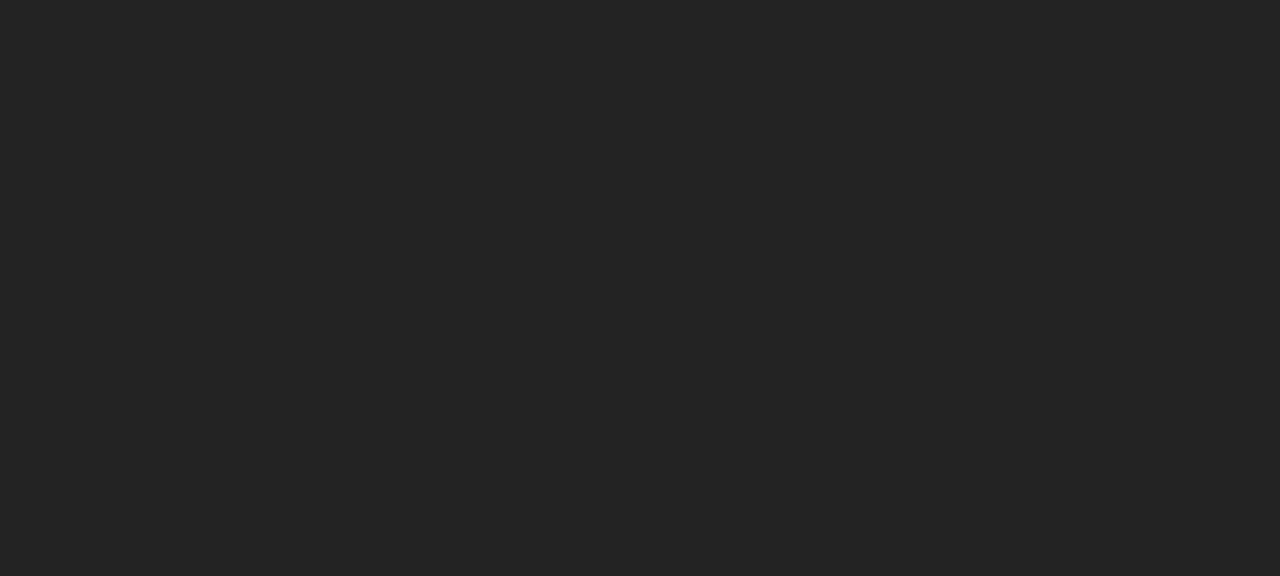
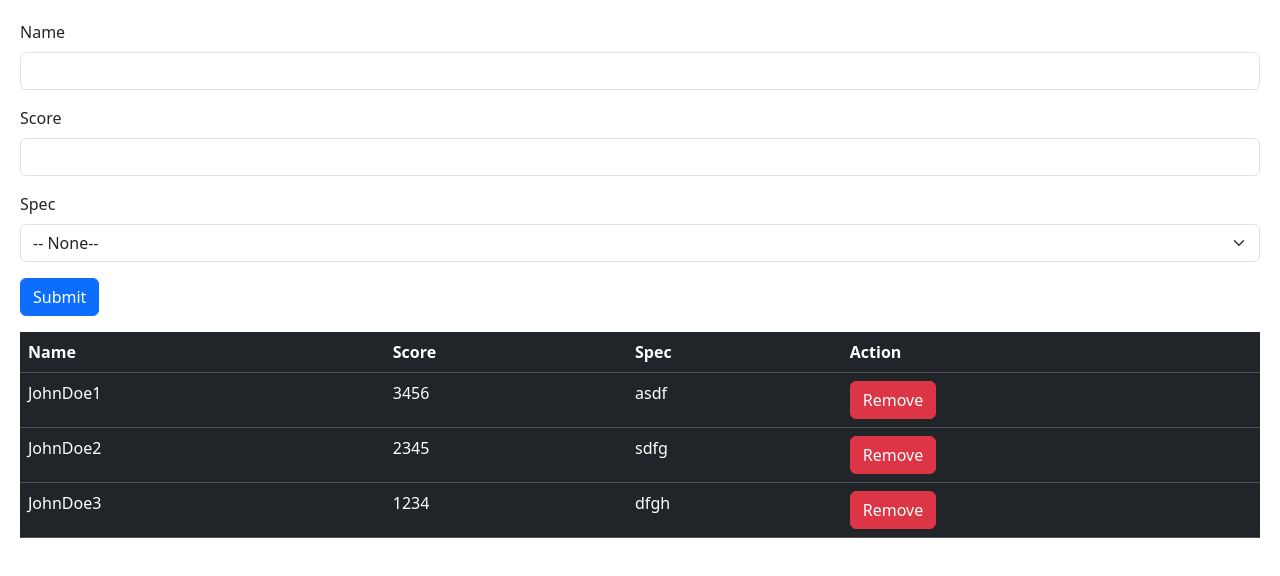
Before and after one commit to Nigeltve/ExpenseTracker, a React (Vite) app: page / in a window 1280 px wide. Shown: the top 576 px of the page. Built offline with nearby package versions, Linux system fonts and the light colour scheme.

Commit message:
Added Table and can remove from table

```diff
--- a/src/App.tsx
+++ b/src/App.tsx
@@ -1,5 +1,28 @@
+import { useState } from "react";
+import { Person } from "./SharedInterfaces/SharedInterfaces";
+import Form from "./Components/Form";
+import Table from "./Components/Table/";
+
 function App() {
-  return <div></div>;
+  const [person, setPerson] = useState<Person[]>([
+    { id: 123, name: "JohnDoe1", score: 3456, spec: "asdf" },
+    { id: 234, name: "JohnDoe2", score: 2345, spec: "sdfg" },
+    { id: 345, name: "JohnDoe3", score: 1234, spec: "dfgh" },
+  ]);
+
+  return (
+    <div>
+      <Form />
+      <Table
+        items={person}
+        onRemove={(id: number) => {
+          setPerson(person.filter((p) => p.id !== id));
+        }}
+      />
+    </div>
+  );
 }
 
 export default App;
+
+//{ name: "Nigel", score: 3313, spec: "MistWeaver" },
--- /dev/null
+++ b/src/Components/Form.tsx
@@ -0,0 +1,112 @@
+import { useState } from "react";
+
+interface Props {
+  onSubmit?: () => void;
+}
+
+const Form = ({ onSubmit }: Props) => {
+  const [spec, setSpec] = useState("none");
+
+  return (
+    <div>
+      <form>
+        <div className="mb-3">
+          <label htmlFor="Name" className="form-label">
+            Name
+          </label>
+          <input id="name" type="text" className="form-control" />
+        </div>
+        <div className="mb-3">
+          <label htmlFor="score" className="form-label">
+            Score
+          </label>
+          <input id="score" type="number" className="form-control" />
+        </div>
+        <div className="mb-3">
+          <label htmlFor="spec" className="form-label">
+            Spec
+          </label>
+          <select
+            aria-label="Default select example"
+            className="form-select"
+            id="spec"
+            onChange={(event) => setSpec(event.target.value)}
+            value={spec}
+          >
+            <option value="none">-- None--</option>
+            <optgroup label="Death Knight">
+              <option value="fury">Blood</option>
+              <option value="frost">Frost</option>
+              <option value="unholy">Unholy</option>
+            </optgroup>
+            <optgroup label="Demon Hunter">
+              <option value="havoc">Havoc</option>
+              <option value="vengence">Vengence</option>
+            </optgroup>
+            <optgroup label="Druid">
+              <option value="balance">Balance</option>
+              <option value="feral">Feral</option>
+              <option value="guardian">Guardian</option>
+              <option value="restoration">Restoration</option>
+            </optgroup>
+            <optgroup label="Evoker">
+              <option value="augmentation">Augmentation</option>
+              <option value="devistation">Devistation</option>
+              <option value="preservation">Preservation</option>
+            </optgroup>
+            <optgroup label="Hunter">
+              <option value="beastMaster">Beast Master</option>
+              <option value="marksman">Marksman</option>
+              <option value="survival">survival</option>
+            </optgroup>
+            <optgroup label="Mage">
+              <option value="arcane">Arcane</option>
+              <option value="fire">Fire</option>
+              <option value="frost">Frost</option>
+            </optgroup>
+            <optgroup label="Monk">
+              <option value="brewMaster">brewMaster</option>
+              <option value="windwalker">Windwalker</option>
+              <option value="mistweaver">Mistweaver</option>
+            </optgroup>
+            <optgroup label="Paladin">
+              <option value="Holy">Holy</option>
+              <option value="Protection">Protection</option>
+              <option value="Retribution">Retribution</option>
+            </optgroup>
+            <optgroup label="Priest">
+              <option value="Discipline">Discipline</option>
+              <option value="Holy">Holy</option>
+              <option value="Shadow">Shadow</option>
+            </optgroup>
+            <optgroup label="Rogue">
+              <option value="Assassination">Assassination</option>
+              <option value="Outlaw">Outlaw</option>
+              <option value="Subtlety">Subtlety</option>
+            </optgroup>
+            <optgroup label="Shaman">
+              <option value="Elemental">Elemental</option>
+              <option value="Enhancement">Enhancement</option>
+              <option value="Restoration">Restoration</option>
+            </optgroup>
+            <optgroup label="Warlock">
+              <option value="Affliction">Affliction</option>
+              <option value="Demonology">Demonology</option>
+              <option value="Destruction">Destruction</option>
+            </optgroup>
+            <optgroup label="Warrior">
+              <option value="Arms">Arms</option>
+              <option value="Fury">Fury</option>
+              <option value="Protection">Protection</option>
+            </optgroup>
+          </select>
+        </div>
+        <button className="btn btn-primary" type="submit" onSubmit={onSubmit}>
+          Submit
+        </button>
+      </form>
+    </div>
+  );
+};
+
+export default Form;
--- /dev/null
+++ b/src/Components/Table/Table.module.css
@@ -0,0 +1,3 @@
+td {
+  text-align: center;
+}
--- /dev/null
+++ b/src/Components/Table/Table.tsx
@@ -0,0 +1,49 @@
+import { Person } from "../../SharedInterfaces/SharedInterfaces";
+
+interface Props {
+  items?: Person[];
+  onRemove?: (array: number) => void;
+}
+
+const Table = ({ items, onRemove }: Props) => {
+  return (
+    <div className="mt-3">
+      {items === undefined || items.length <= 0 ? (
+        <p>There is no Data to be returned</p>
+      ) : (
+        <table className="table table-dark table-hover">
+          <thead>
+            <tr>
+              <th scope="col">Name</th>
+              <th scope="col">Score</th>
+              <th scope="col">Spec</th>
+              <th scope="col">Action</th>
+            </tr>
+          </thead>
+          <tbody>
+            {items?.map((person, index) => (
+              <tr key={index}>
+                <td>{person.name}</td>
+                <td>{person.score}</td>
+                <td>{person.spec}</td>
+                <td>
+                  <button
+                    type="button"
+                    className="btn btn-danger"
+                    onClick={() => {
+                      onRemove?.(person.id);
+                    }}
+                  >
+                    Remove
+                  </button>
+                </td>
+              </tr>
+            ))}
+          </tbody>
+        </table>
+      )}
+    </div>
+  );
+};
+
+export default Table;
--- /dev/null
+++ b/src/Components/Table/index.ts
@@ -0,0 +1,3 @@
+import Table from "./Table";
+
+export default Table;
--- /dev/null
+++ b/src/SharedInterfaces/SharedInterfaces.ts
@@ -0,0 +1,6 @@
+export interface Person {
+	id: number
+  name: string;
+  score: number;
+  spec: string;
+}
--- a/src/index.css
+++ b/src/index.css
@@ -1,4 +1,3 @@
 body {
-	background-color: #232323;
   padding: 20px;
 }
```
